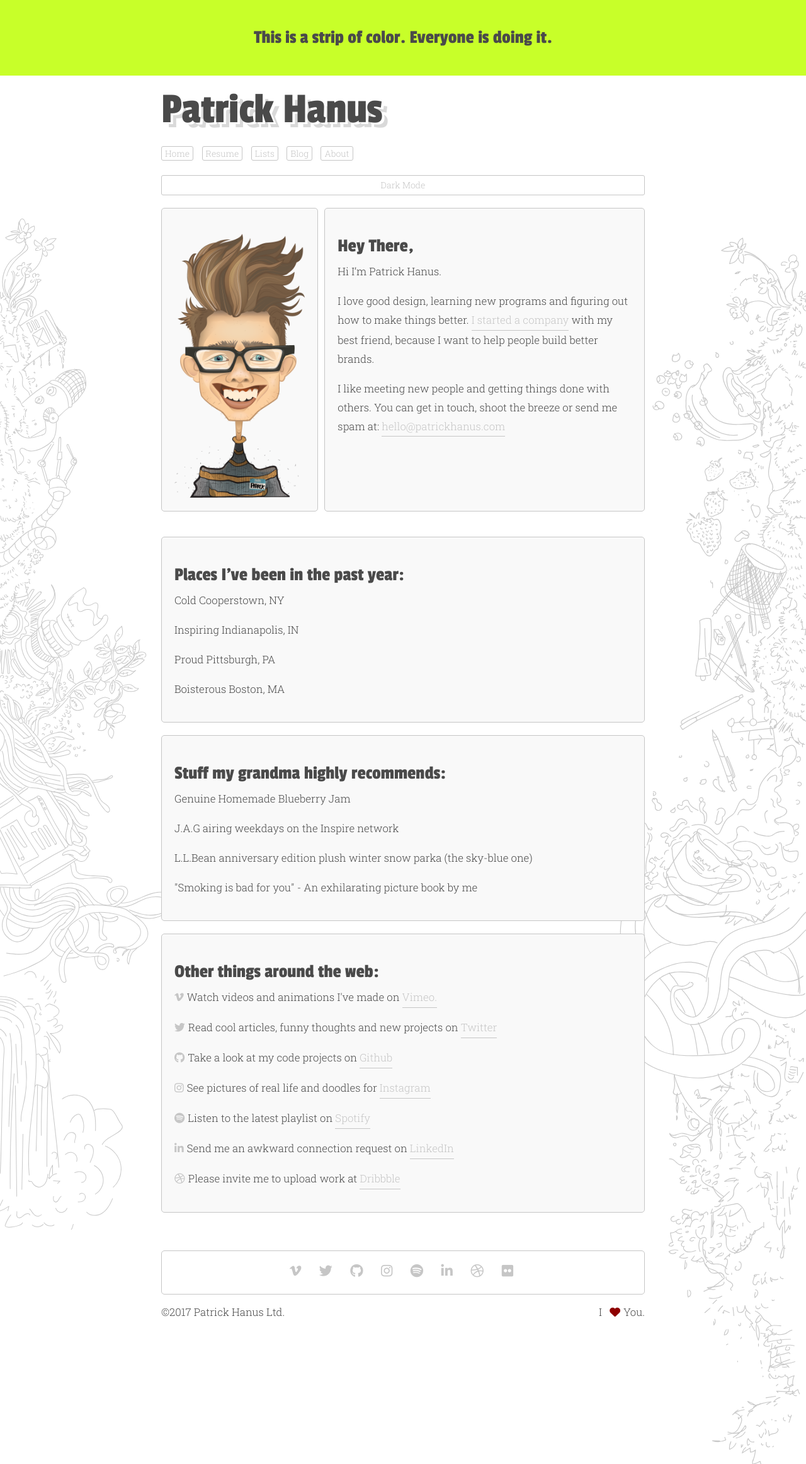
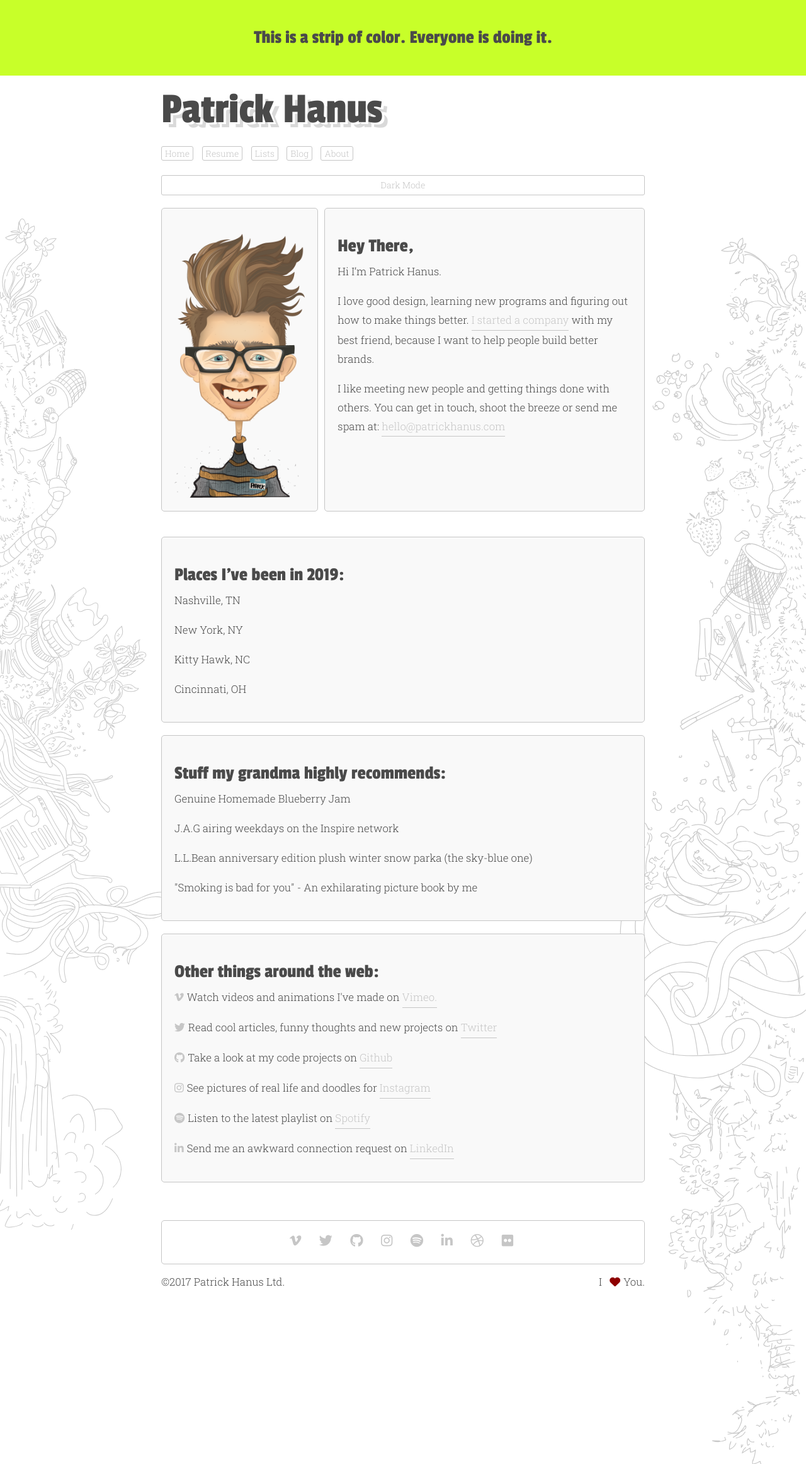
Before and after one commit to theHsEdition/PatrickHanus.com, a Jekyll site: the page built from _pages/index.html, in a window 1280 px wide. Shown: the whole page at 63% size. Built offline with Jekyll 4.4.1, drawn with Linux system fonts in a browser that asks for light colours; nearby versions of some CDN libraries; library files that are not in the unit come from our copies.

Commit message:
More updates

```diff
--- a/_layouts/home.html
+++ b/_layouts/home.html
@@ -44,11 +44,11 @@
 
 
     <section>
-        <h2>Places I’ve been in the past year:</h2>
-        <p>Cold Cooperstown, NY</p>
-        <p>Inspiring Indianapolis, IN</p>
-        <p>Proud Pittsburgh, PA</p>
-        <p>Boisterous Boston, MA</p>
+        <h2>Places I’ve been in 2019:</h2>
+        <p>Nashville, TN</p>
+        <p>New York, NY</p>
+        <p>Kitty Hawk, NC</p>
+        <p>Cincinnati, OH</p>
     </section>
 
     <section>
@@ -75,8 +75,6 @@
 
         <p><i class="fa fa-linkedin" aria-hidden="true"></i>Send me an awkward connection request on <a class="underline" href="https://bit.ly/ph-LinkedIn" rel="me" itemprop="sameAs">LinkedIn</a></p>
 
-        <p><i class="fa fa-dribbble" aria-hidden="true"></i>Please invite me to upload work at <a class="underline" href="https://bit.ly/ph-dribbble" rel="me" itemprop="sameAs">Dribbble</a></p>
-
     </section>
 
 {% include footer.html %}
```
Also changed, not shown: _posts/2019-03-20-create-more-consume-less.md (+3 -4 lines), library/img/create-more-consume-less.jpg (renamed from uploads/create-more-consume-less.jpg).
